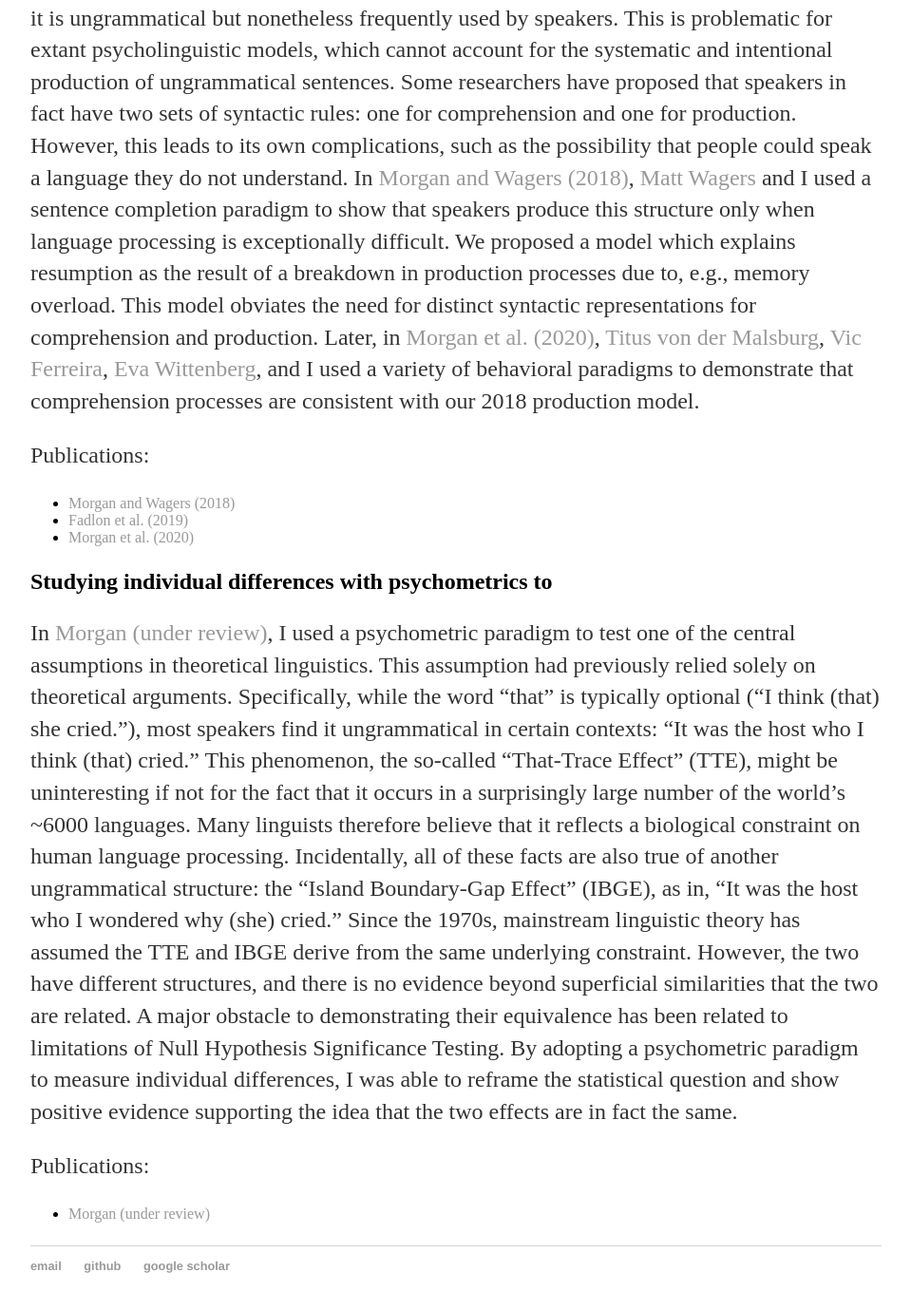
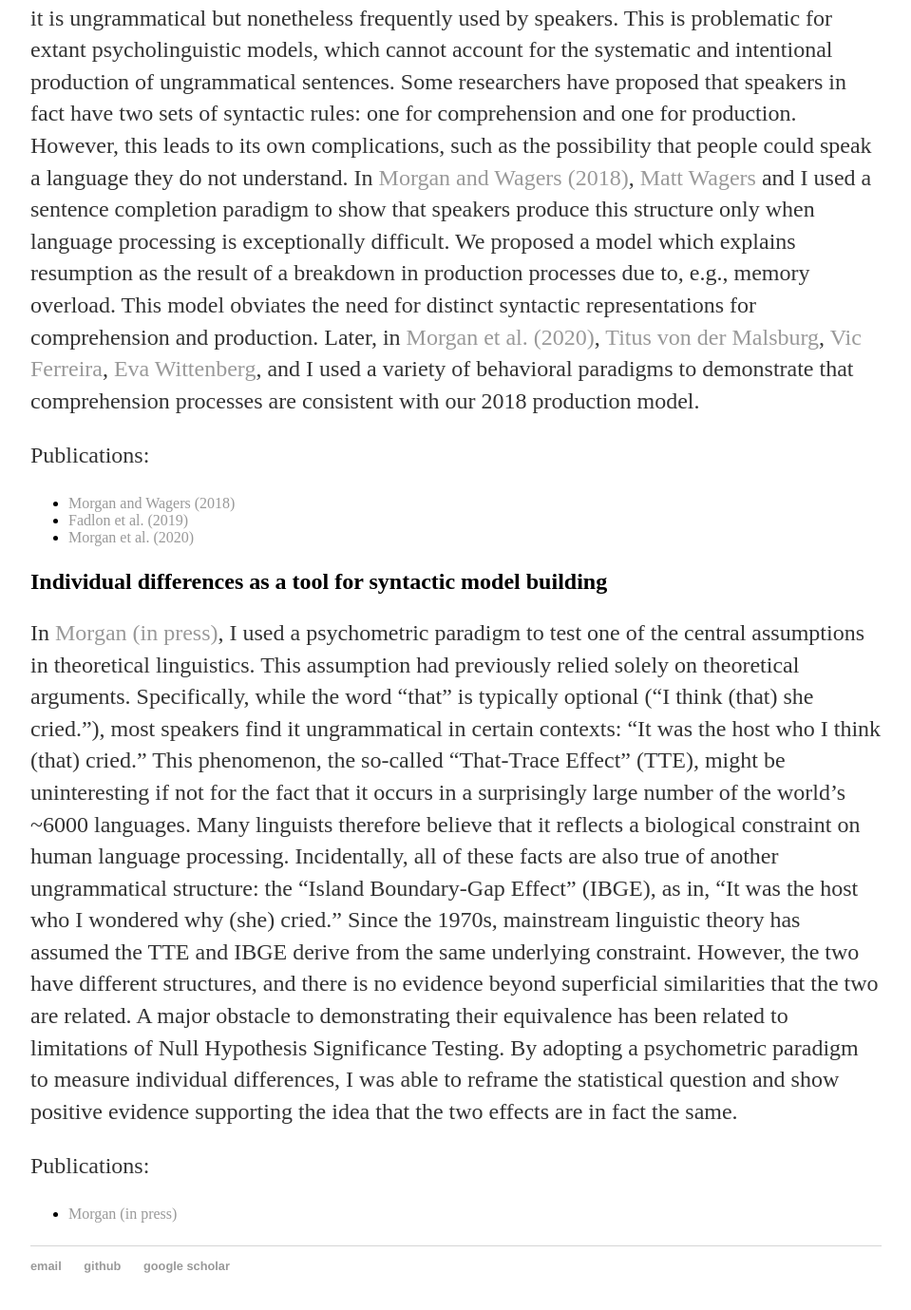
Before and after one commit to adam-milton-morgan/adam-milton-morgan.github.io, a Jekyll site: the page built from research/index.html, in a window 1280 px wide and 1400 px high, scrolled down 908 px. Shown: the top 1379 px of the window at 95% size, without its empty margins (160-1119 px from the left). Built offline with Jekyll 4.4.1, drawn with Linux system fonts in a browser that asks for light colours.

Commit message:
Update index.html

```diff
--- a/research/index.html
+++ b/research/index.html
@@ -38,9 +38,9 @@ title: Adam M. Morgan, Cognitive Neuroscientist
 				<li> <a href="https://doi.org/10.1016/j.jml.2019.02.005" target="_blank">Fadlon et al. (2019)</a> </li>
 				<li> <a href="https://doi.org/10.1016/j.cognition.2020.104417" target="_blank">Morgan et al. (2020)</a> </li> </ul> </p>
 
-	<h2>Studying individual differences with psychometrics to </h2>
+	<h2>Individual differences as a tool for syntactic model building </h2>
 
-	<p>In <a href="that-trace9.pdf" target="_blank">Morgan (under review)</a>, I used a psychometric paradigm to test one of the central assumptions in theoretical linguistics.
+	<p>In <a href="that-trace9.pdf" target="_blank">Morgan (in press)</a>, I used a psychometric paradigm to test one of the central assumptions in theoretical linguistics.
 		This assumption had previously relied solely on theoretical arguments. Specifically, while the word “that” is typically optional (“I think (that) she cried.”), most speakers find it ungrammatical in certain contexts: “It was the host who I think (that) cried.”
 		This phenomenon, the so-called “That-Trace Effect” (TTE), might be uninteresting if not for the fact that it occurs in a surprisingly large number of the world’s ~6000 languages.
 		Many linguists therefore believe that it reflects a biological constraint on human language processing.
@@ -52,6 +52,6 @@ title: Adam M. Morgan, Cognitive Neuroscientist
 
 		<p>Publications:
 			<ul>
-				<li> <a href="that-trace9.pdf" target="_blank">Morgan (under review)</a> </li> </ul> </p>
+				<li> <a href="that-trace9.pdf" target="_blank">Morgan (in press)</a> </li> </ul> </p>
 
 </div><!-- /.blurb -->
```
